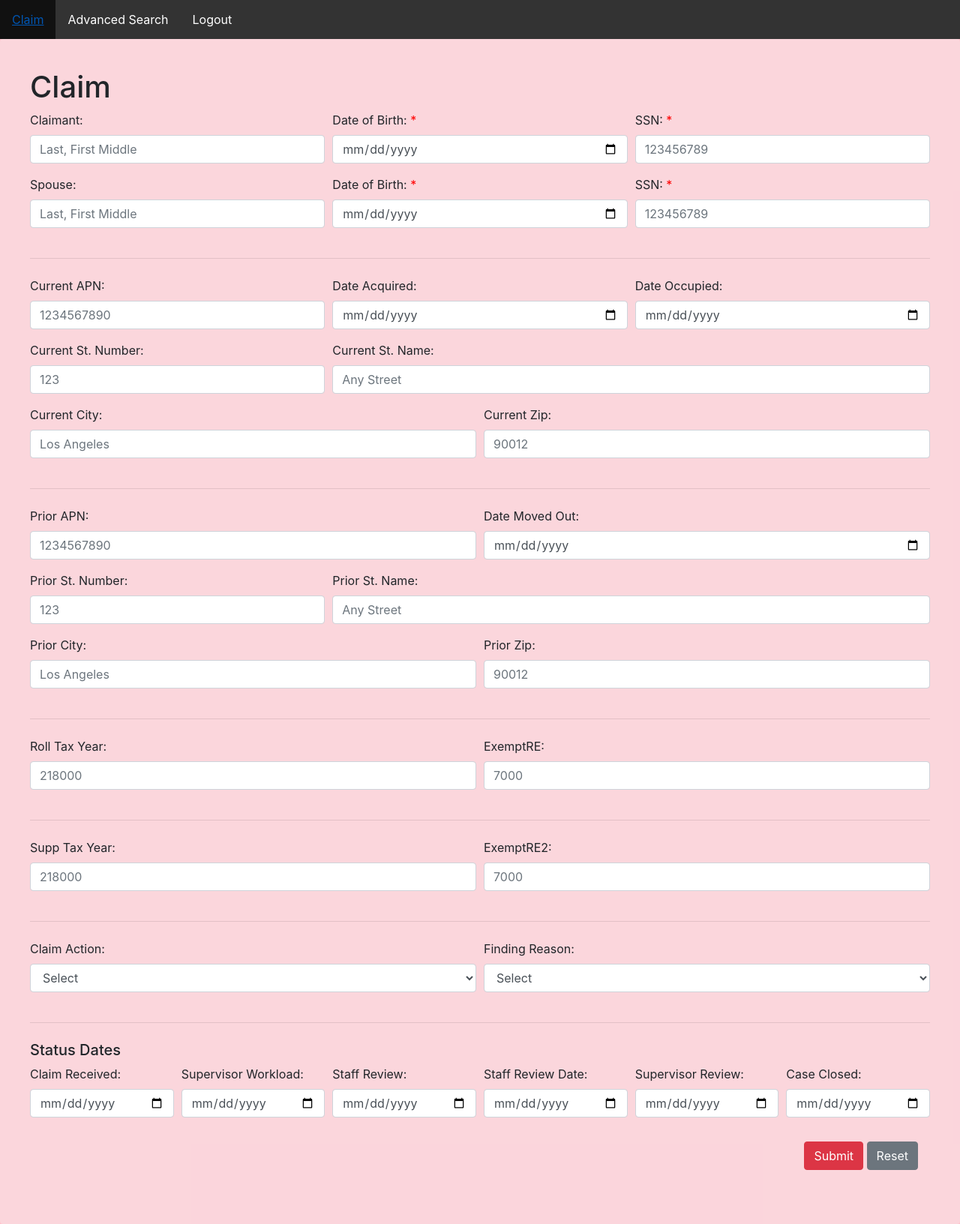
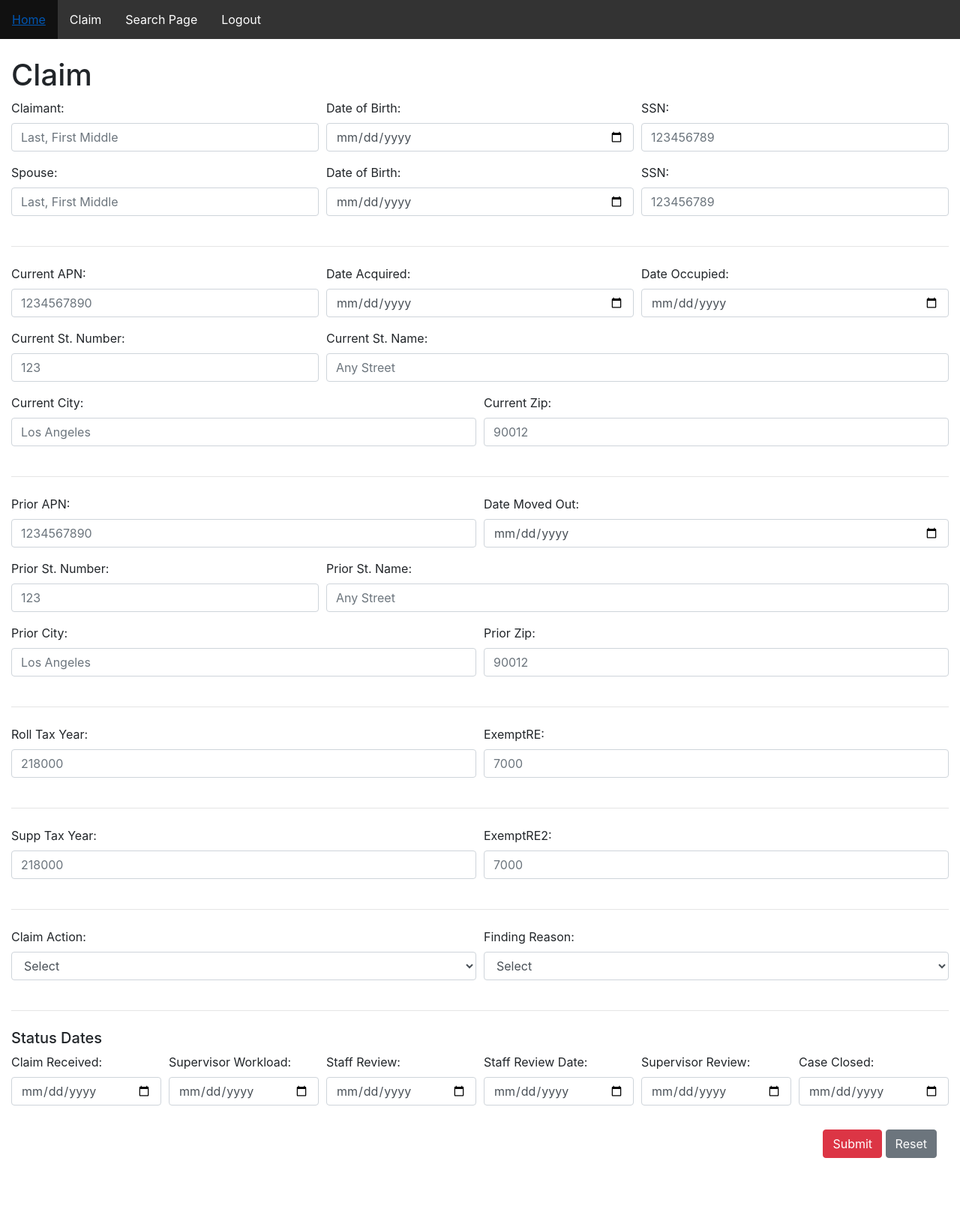
Before and after one commit to LACountyAssessorITD/homeowners, a PHP site: page /claim.php in a window 1280 px wide. Shown: the whole page at 75% size. After the commit the page ends 1544 px from the top, so only its background shows below. Run offline with PHP 8.4, Linux system fonts and the light colour scheme.

Commit message:
More Tweeks updating css & navbar
more little tiny tweeks

```diff
--- a/claim.php
+++ b/claim.php
@@ -14,68 +14,24 @@
 	<link rel="stylesheet" href="https://stackpath.bootstrapcdn.com/bootstrap/4.1.3/css/bootstrap.min.css" integrity="sha384-MCw98/SFnGE8fJT3GXwEOngsV7Zt27NXFoaoApmYm81iuXoPkFOJwJ8ERdknLPMO" crossorigin="anonymous">
 
 	<!-- Custom CSS -->
-	<style>
-ul {
-    list-style-type: none;
-    margin: 0;
-    padding: 0;
-    overflow: hidden;
-    background-color: #333;
-}
+	<link rel="stylesheet" type="text/css" href="styles/home-style.css">
 
-li {
-    float: left;
-}
-
-li a {
-    display: block;
-    color: white;
-    text-align: center;
-    padding: 14px 16px;
-    text-decoration: none;
-}
-
-li a:hover {
-    background-color: #111;
-}
-body {
-			background-color: pink;
-			background-size: cover;
-			background-repeat: no-repeat;
-		}
-
-		.jumbotron {
-			background-color: #669900;
-			padding-top: 32px;
-		}
-
-		#signin-container {
-			background-color: rgba(245, 245, 245, 0.4);
-			padding: 40px;
-		}
-
-		#form-col {
-		}
-
-		.form-group.required .control-label:after {
-			content:" *";
-			color:red;
-		}
-</style>
 	<!-- Custom JS -->
 	<!--script type="text/javascript" src="scripts/script.js"></script-->
 </head>
 
 <body>
 <ul>
+  <li><a href="home.php">Home</a></li>
   <li><a href="claim.php">Claim</a></li>
-  <li><a href="HomeownerInformation.php">Advanced Search</a></li>
+  <li><a href="HomeownerInformation.php">Search Page</a></li>
   <li><a href="indexv2.php">Logout</a></li>
 </ul>
 	<div class="container rounded col-12" id="signin-container">
 		<div class="row">
 			<div class="col" id="form-col">
 				<form id="login-form" action="write_claim.php" method="post">
+					<br>
 					<h1>Claim</h1>
 					<div class="form-row">
 						<div class="col form-group required">
--- /dev/null
+++ b/styles/home-style.css
@@ -0,0 +1,23 @@
+ul {
+    list-style-type: none;
+    margin: 0;
+    padding: 0;
+    overflow: hidden;
+    background-color: #333;
+}
+
+li {
+    float: left;
+}
+
+li a {
+    display: block;
+    color: white;
+    text-align: center;
+    padding: 14px 16px;
+    text-decoration: none;
+}
+
+li a:hover {
+    background-color: #111;
+}
```
Also changed, not shown: HomeownerInformation.php (+4 -50 lines), InfoLookup.php (+0 -23 lines), home.php (+5 -35 lines), propertyhistory.php (added, +78 -0 lines), propertyhistory.php.html (deleted, +0 -78 lines).
